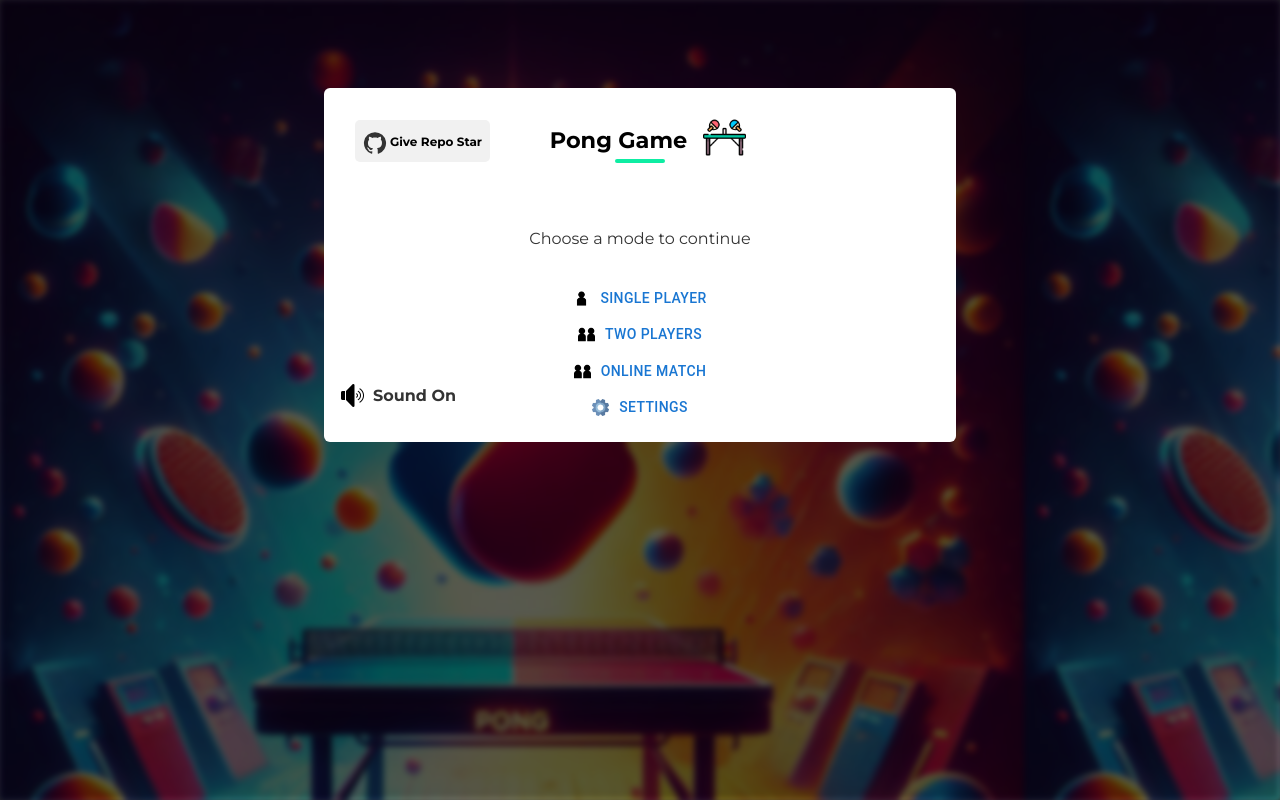
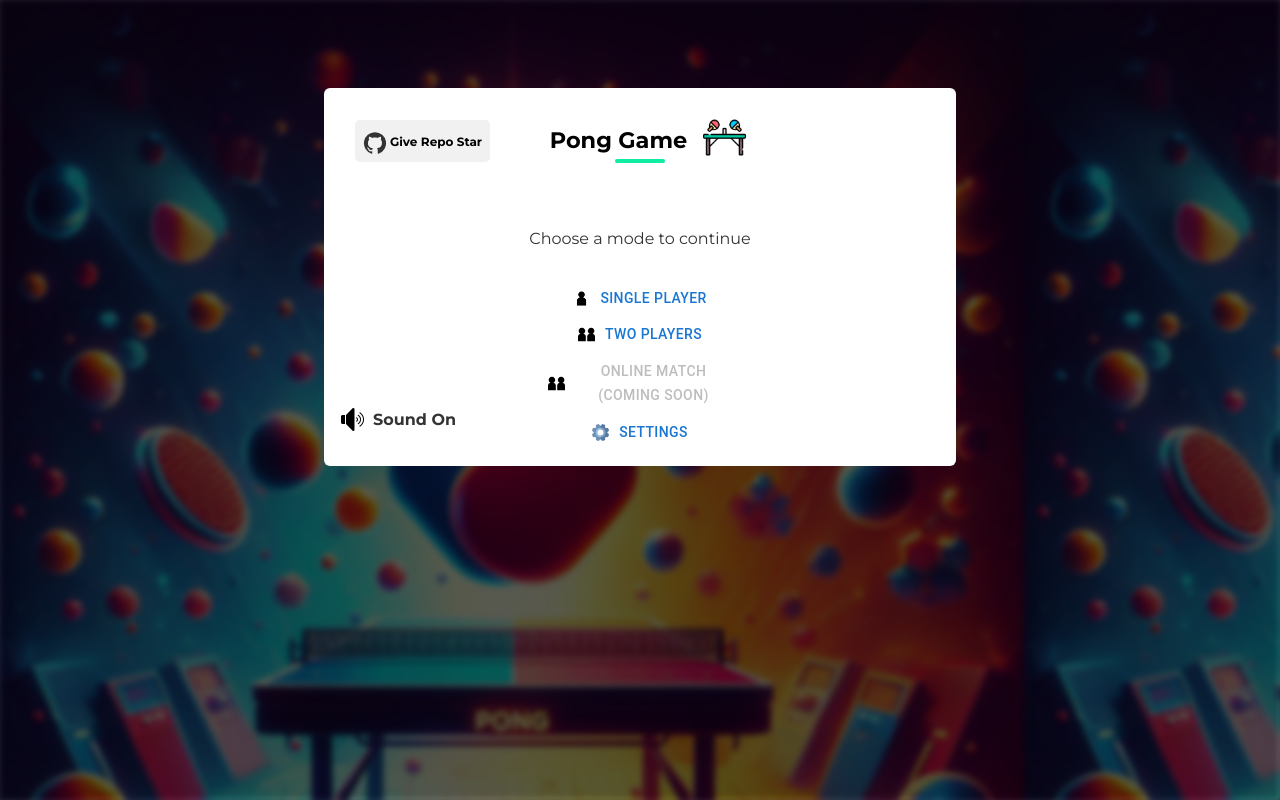
Before and after one commit to Ramzi-Abidi/Pong, a React (Vite) app: page / in a window 1280 px wide. Built offline with nearby package versions, Linux system fonts and the light colour scheme; no server answers.

Commit message:
Remove online player navigation and update button to indicate upcoming feature

```diff
--- a/src/views/Home.tsx
+++ b/src/views/Home.tsx
@@ -37,8 +37,6 @@ const Home = () => {
             navigate('/settings');
         } else if (clickedEl.indexOf("single") !== -1) {
             navigate("/single-player");
-        } else if (clickedEl.indexOf("online") !== -1) {
-            navigate("/online-player");
         } else {
             navigate("/multiple-player");
         }
@@ -129,11 +127,12 @@ const Home = () => {
 
                         <div className="home-page-option">
                             <Button
-                                onClick={(e) => { handleClick(e); playSound(); }}
+                                disabled
                                 className="online-player"
+                                title="Coming soon"
                             >
                                 <img src={onlinePlayerIcon} alt="" />
-                                Online Match
+                                Online Match (Coming soon)
                             </Button>
                         </div>
 
```
